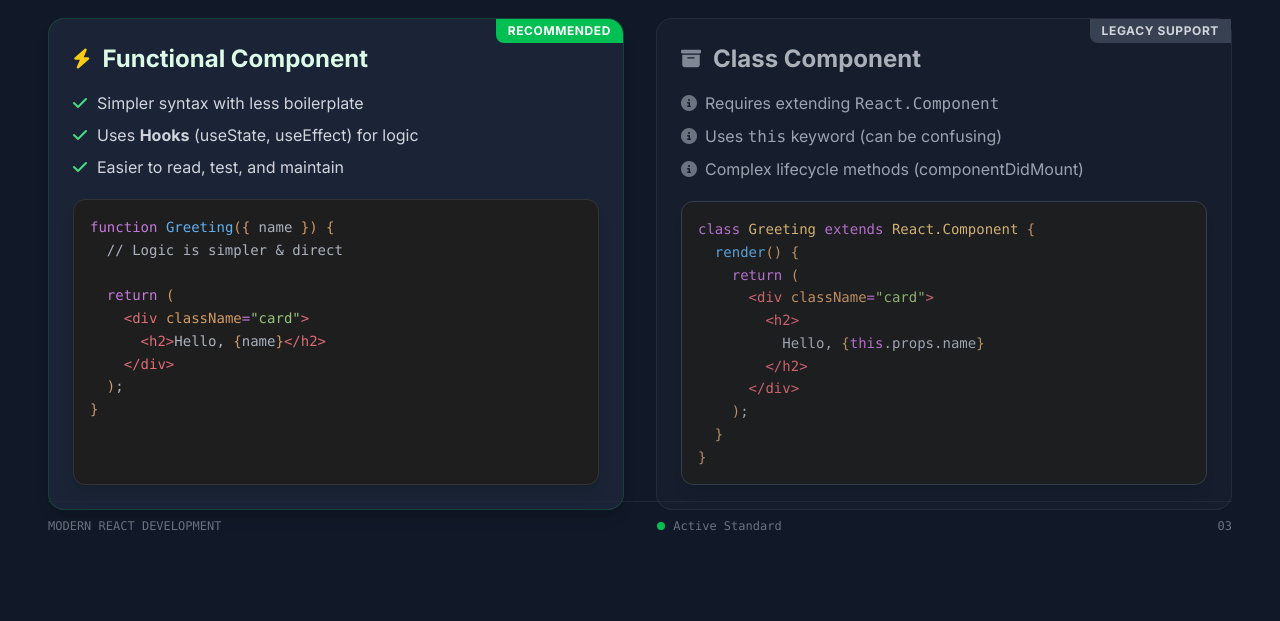
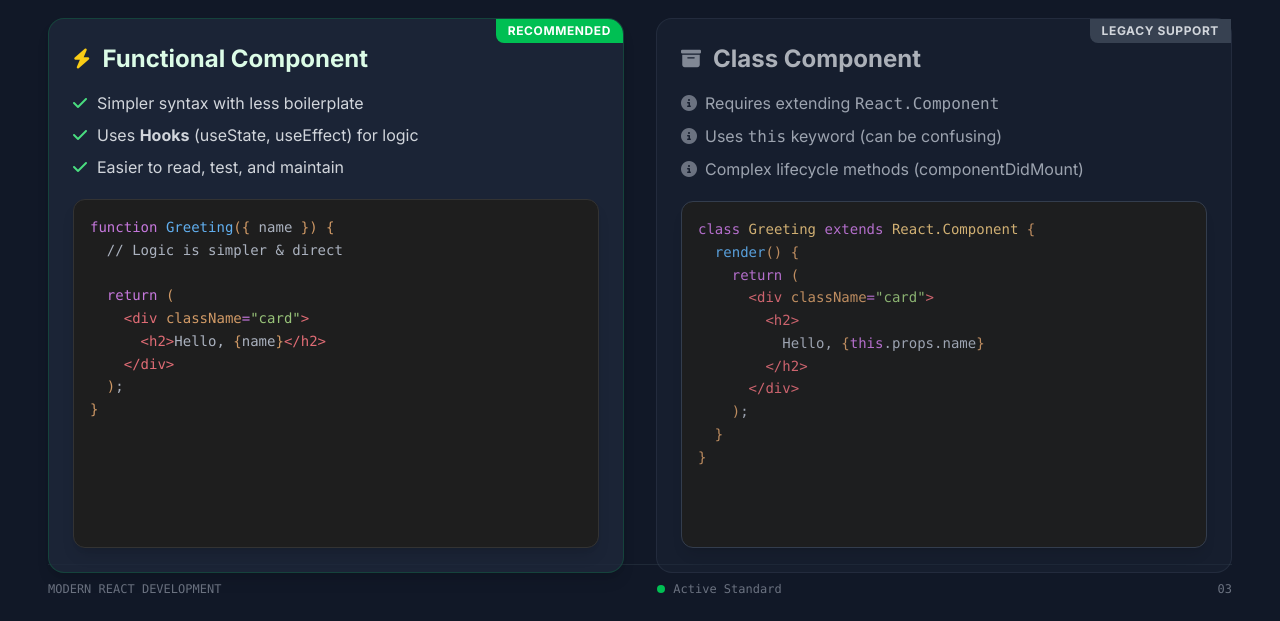
Before and after one commit to jalaldhalipM/PPT, a plain HTML site: page slide3.html in a window 1280 px wide. Shown: the part 179-800 px from the top of the page. Drawn offline with nearby package versions, Linux system fonts and the light colour scheme.

Commit message:
Update slide3.html

```diff
--- a/slide3.html
+++ b/slide3.html
@@ -81,7 +81,7 @@
 </head>
 
 <body class="bg-gray-900 text-white m-0 p-0 overflow-hidden">
-    <div class="w-[1280px] min-h-[720px] relative flex flex-col p-12 font-['Inter']">
+    <div class="w-screen h-screen relative flex flex-col p-12 font-['Inter']">
         <!-- Background Decor -->
         <div class="absolute top-0 right-0 p-12 opacity-10 pointer-events-none">
             <i class="fa-brands fa-react text-9xl text-[#00bf53]"></i>
```
